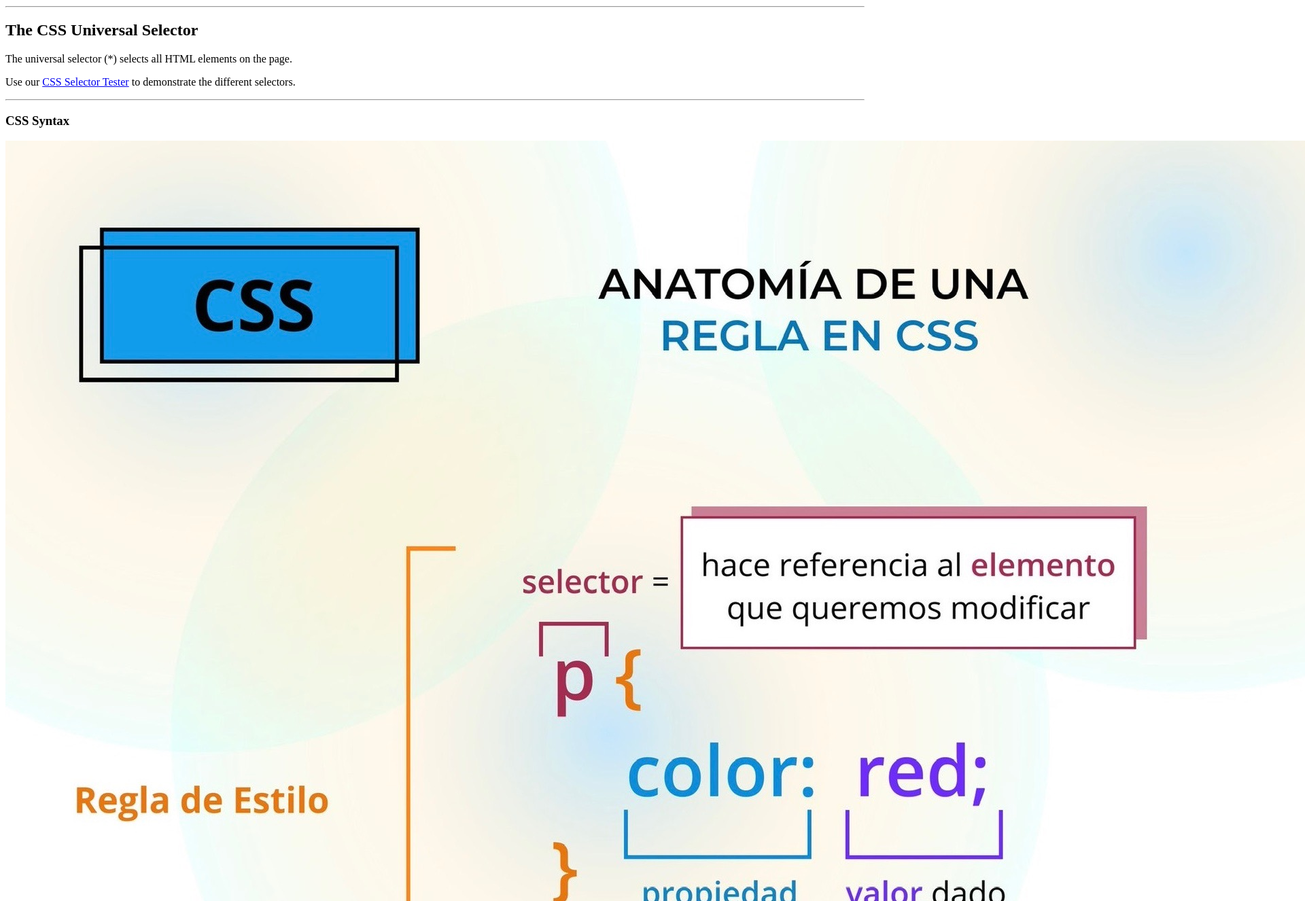
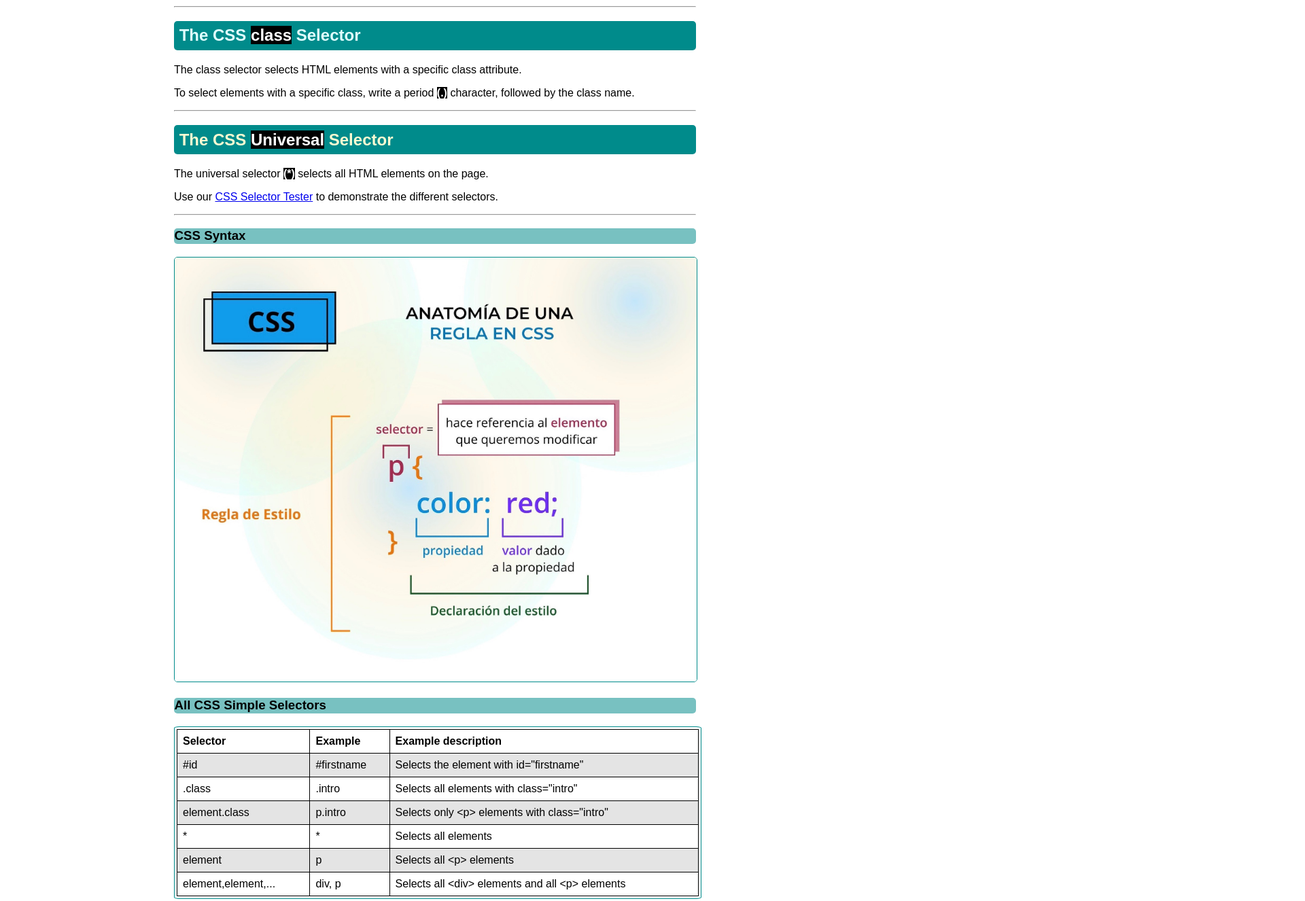
Before and after one commit to Nahuel-00/0373-A3_Selectores_CSS_LundCastroNahuelChristian, a plain HTML site: page index.html in a window 1280 px wide. Shown: the part 740-2066 px from the top of the page at 68% size, 1920 px wide, since content can reach past the window. Drawn offline with Linux system fonts and the light colour scheme; a web font is replaced by a local one.

Commit message:
cambio de letra y añadido de comentarios para especificar reglas

```diff
--- a/css/style.css
+++ b/css/style.css
@@ -1,15 +1,107 @@
-table{
+@import url('https://fonts.googleapis.com/css2?family=Madimi+One&display=swap');
+
+/* REGLA 1 */
+* {
+    font-family: "Madimi One", sans-serif;
+}
+
+
+/* REGLA 2 */
+body {
+    margin: 0;
+    padding: 0 20%;
+}
+
+/* REGLA 3 */
+h1 {
+    text-align: center;
+    color: darkcyan;
+    text-decoration: underline;
+}
+
+/* REGLA 4 */
+.selector {
+    color: lightcyan;
+}
+
+
+
+/* REGLA 5 */
+.selectors {
+    padding: 5%;
+    border: solid darkcyan 1px;
+    border-radius: 5px;
+}
+
+
+/* REGLA 6 */
+#universal {
+    color: lightgoldenrodyellow;
+}
+
+
+/* REGLA 7 */
+h2.selector, h2#universal {
+    background-color: darkcyan;
+    padding: 1%;
+    border-radius: 5px;
+}
+
+/* REGLA 8: */
+span {
+    font-weight: 900;
+    background-color: black;
+    color: white;
+}
+
+/* REGLA 9 */
+li > a {
+    text-decoration: none;
+}
+
+
+
+/* REGLA 10 */
+h3 {
+    background-color: rgba(0, 139, 139, 0.529);
+    padding: 0.5px;
+    border-radius: 5px;
+}
+
+/* REGLA 11 */
+#gallery div {
+    width: 100%;
+}
+
+
+
+/* REGLA 12 */
+img {
+    width: 100%;
+    border: solid darkcyan 1px;
+    border-radius: 5px;
+}
 
 
 
 
+table {
+    border-collapse: collapse;
+    width: 100%;
+}
 
+th, td {
+    border: 1px solid black;
+    padding: 8px;
+    text-align: left;
+}
 
+.fila1 {
+    background-color: #dbdbdbbc;
+}
 
-
-
-
-
-
-
+#tabla2{
+    padding: 3px;
+    border: solid darkcyan 1px;
+    border-radius: 1%;
 }
--- a/index.html
+++ b/index.html
@@ -8,11 +8,19 @@
     <title>CSS Selectors</title>
     <link rel="stylesheet" href="./css/style.css" type="text/css">
     <link rel="icon" href="./resources/file-code-regular.svg">
+    <style>@import url('https://fonts.googleapis.com/css2?family=Bungee+Spice&display=swap');</style>
 </head>
 
 <body>
+    <!-- Regla 2 -->
     <h1>CSS Selectors</h1>
+
+
+    <!-- Regla 3 -->
     <p>A CSS selector selects the HTML element(s) you want to style.</p>
+
+
+    <!-- Regla 5 -->
     <div class="selectors">
         <h2>CSS Selectors</h2>
         <p>CSS selectors are used to "find" (or select) the HTML elements you want to style.</p>
@@ -20,14 +28,18 @@
         <ul>
             <li>Simple selectors (select elements based on name, id, class)</li>
             <li>Combinator selectors (select elements based on a specific relationship between them)</li>
-            <li>Pseudo-class selectors (select elements based on a certain state)
-            </li>
+            <li>Pseudo-class selectors (select elements based on a certain state)</li>
             <li>Pseudo-elements selectors (select and style a part of an element)</li>
             <li>Attribute selectors (select elements based on an attribute or attribute value)</li>
         </ul>
     </div>
     <hr>
+    <!-- Regla 4: SE APLICA A VARIAS ETIQUETAS -->
     <h2 class="selector">The CSS <span>element</span> Selector</h2>
+
+
+
+    <!-- Regla 8 -->
     <p>The element selector selects HTML elements based on the element <span>name</span> (body, p, h1, h5, a, div, etc.).</p>
     <hr>
     <h2 class="selector">The CSS <span>id</span> Selector</h2>
@@ -40,6 +52,7 @@
     <p>To select elements with a specific class, write a period <span>(.)</span> character, followed by the class name.</p>
     <hr>
 
+    <!-- Regla 6 -->
     <h2 id="universal">The CSS <span>Universal</span> Selector</h2>
     <p>The universal selector <span>(*)</span> selects all HTML elements on the page.</p>
 
@@ -48,38 +61,66 @@
     </div>
     <hr>
 
+    <!-- Regla 11 -->
     <div id="gallery">
         <div>
+            <!-- Regla 10 -->
             <h3>CSS Syntax</h3>
+
+
+            <!-- Regla 12 -->
             <img src="./resources/regla_css.jpg" alt="">
         </div>
+
         <div id="tabla">
             <h3>All CSS Simple Selectors</h3>
+
+
+            <!-- Regla 7 -->
+            <div id="tabla2">
                 <table>
+                    <thead>
                         <tr>
                             <th>Selector</th>
-                    <th>Description</th>
+                            <th>Example</th>
+                            <th>Example description</th>
+                        </tr>
+                    </thead>
+                    <tbody>
+                        <tr class="fila1">
+                            <td>#id</td>
+                            <td>#firstname</td>
+                            <td>Selects the element with id="firstname"</td>
                         </tr>
                         <tr>
-                    <td>element</td>
-                    <td>Selects all elements of the given type</td>
+                            <td>.class</td>
+                            <td>.intro</td>
+                            <td>Selects all elements with class="intro"</td>
                         </tr>
-                <tr>
-                    <td>class</td>
-                    <td>Selects all elements with the given class</td>
-                </tr>
-                <tr>
-                    <td>id</td>
-                    <td>Selects the element with the given id</td>
+                        <tr class="fila1">
+                            <td>element.class</td>
+                            <td>p.intro</td>
+                            <td>Selects only &lt;p&gt; elements with class="intro"</td>
                         </tr>
                         <tr>
                             <td>*</td>
+                            <td>*</td>
                             <td>Selects all elements</td>
                         </tr>
+                        <tr class="fila1">
+                            <td>element</td>
+                            <td>p</td>
+                            <td>Selects all &lt;p&gt; elements</td>
+                        </tr>
+                        <tr>
+                            <td>element,element,...</td>
+                            <td>div, p</td>
+                            <td>Selects all &lt;div&gt; elements and all &lt;p&gt; elements</td>
+                        </tr>
+                    </tbody>
                 </table>
             </div>
         </div>
-
 </body>
 
 </html>
```
Lines whose indentation alone changed are shown as unchanged.
